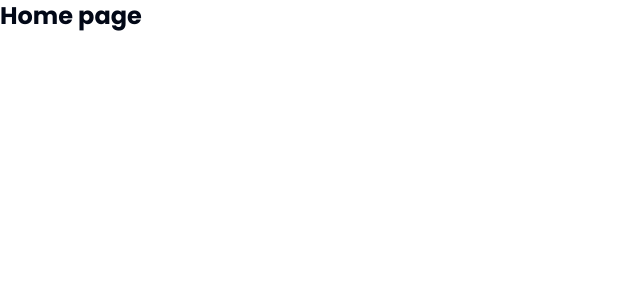
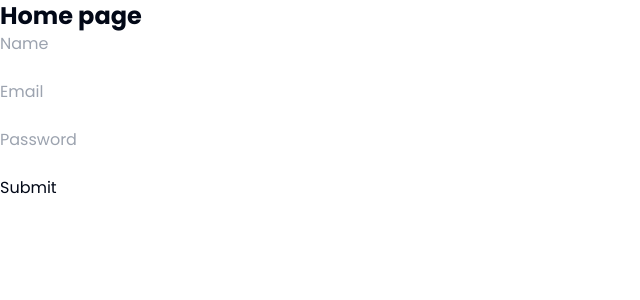
Before and after one commit to capricornus44/medicare, a Next.js app: page / in a window 1280 px wide. Shown: the top 300 px of the page, without its empty margins (0-640 px from the left). Built offline with nearby package versions, Linux system fonts and the light colour scheme.

Commit message:
connect postgres database and storage, add and test register route

```diff
--- a/app/(root)/page.tsx
+++ b/app/(root)/page.tsx
@@ -1,8 +1,45 @@
+'use client'
+
+import { useForm } from 'react-hook-form'
+
 export default function Home() {
+	const { register, handleSubmit } = useForm()
+
+	const onSubmit = (data: any) => {
+		fetch('/api/register', {
+			method: 'POST',
+			headers: {
+				'Content-Type': 'application/json'
+			},
+			body: JSON.stringify({
+				name: data.name,
+				email: data.email,
+				password: data.password
+			})
+		})
+	}
+
 	return (
 		<main>
 			<section>
 				<h1 className='text-2xl font-bold'>Home page</h1>
+
+				<form onSubmit={handleSubmit(onSubmit)}>
+					<input type='text' {...register('name')} placeholder='Name' />
+					<br />
+					<br />
+					<input type='email' {...register('email')} placeholder='Email' />
+					<br />
+					<br />
+					<input
+						type='password'
+						{...register('password')}
+						placeholder='Password'
+					/>
+					<br />
+					<br />
+					<button type='submit'>Submit</button>
+				</form>
 			</section>
 		</main>
 	)
--- /dev/null
+++ b/app/api/register/route.ts
@@ -0,0 +1,19 @@
+import { sql } from '@vercel/postgres'
+import { NextResponse } from 'next/server'
+
+export async function POST(request: Request) {
+	const { name, email, password } = await request.json()
+
+	try {
+		await sql`CREATE TABLE IF NOT EXISTS Users (user_id SERIAL NOT NULL PRIMARY KEY, name VARCHAR(255), email VARCHAR(255), password VARCHAR(255) );`
+
+		await sql`INSERT INTO Users (name, email, password) VALUES (${name}, ${email}, ${password});`
+	} catch (error) {
+		return NextResponse.json({ error }, { status: 500 })
+	}
+
+	return NextResponse.json(
+		{ message: 'User has been created' },
+		{ status: 201 }
+	)
+}
--- a/package.json
+++ b/package.json
@@ -22,6 +22,7 @@
     "next-themes": "^0.2.1",
     "react": "^18.2.0",
     "react-dom": "^18.2.0",
+    "react-hook-form": "^7.49.2",
     "sonner": "^1.2.4",
     "tailwind-merge": "^2.2.0",
     "tailwindcss-animate": "^1.0.7"
```
Also changed, not shown: 1 other file (tests, documents, lock files or other folders).
